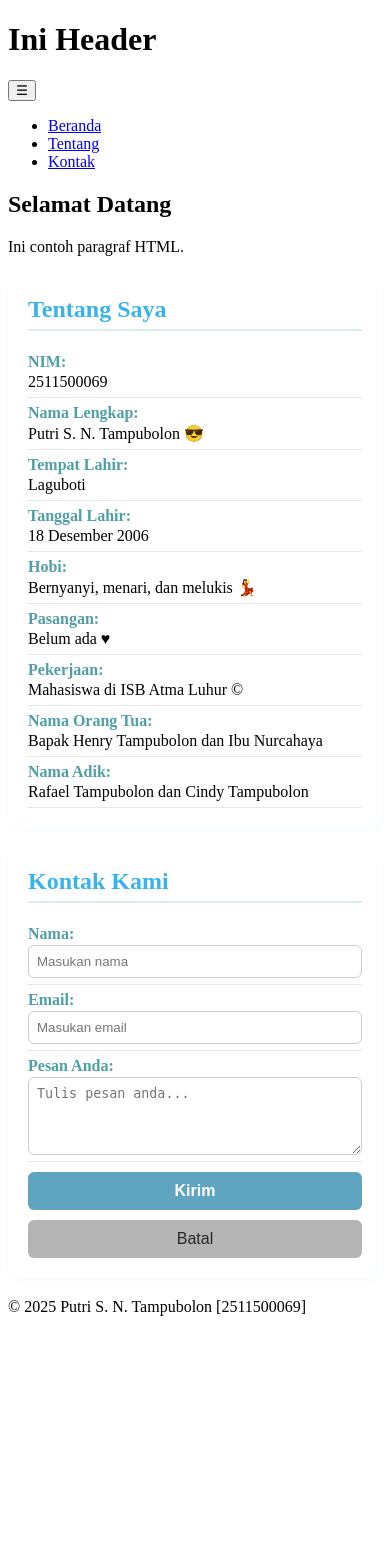
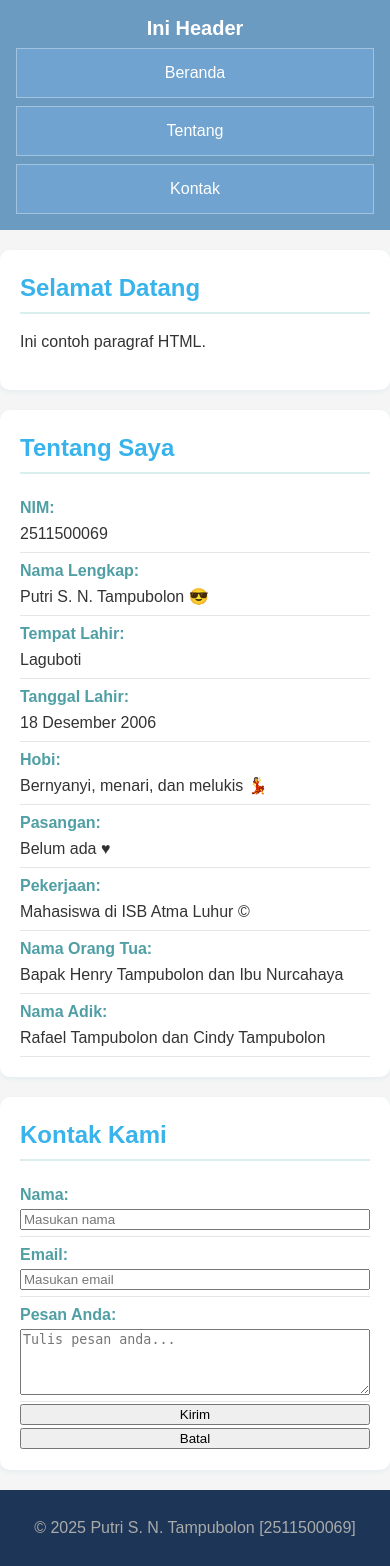
Before and after one commit to 2511500069-svg/2511500069-PWD-TI1B-2526O, a PHP site: page /pertemuan-05/index.html in a window 390 px wide. Before the commit the page ends 1316 px from the top, so only its background shows below. Run offline with PHP 8.4, Linux system fonts and the light colour scheme.

Commit message:
styling class menu-hamburger

```diff
--- a/pertemuan-05/index.html
+++ b/pertemuan-05/index.html
@@ -1,69 +1,11 @@
 <!DOCTYPE html>
 <html lang="en">
+
 <head>
   <meta charset="UTF-8">
   <meta name="viewport" content="width=device-width, initial-scale=1.0">
   <title>Judul Halaman</title>
-  <style>
-  #about,
-  #contact {
-    background-color: #ffff;
-    border-radius: 10px;
-    padding: 20px;
-    max-width: 700px;
-    margin: 20px auto;
-    box-shadow: 0 2px 5px rgba(145, 219, 238, 0.1);
-  }
-
-  #about h2,
-  #contact h2 {
-     color: #38b3ec;
-     border-bottom: 2px solid #dbeeee;
-     padding-bottom: 6px;
-     margin-top: 0;
-     margin-bottom: 16px;
-  }
-
-  #about p,
-  #contact label {
-    display: flex;
-    justify-content: flex-start;
-    align-items: baseline;
-    margin: 0;
-    padding: 6px 0;
-    border-bottom: 1px solid #e6e6e6;
-  }
-
-  #about strong,
-  #contact label>span {
-    min-width: 180px;
-    color: #4f9fa5;
-    font-weight: 600;
-    text-align: right;
-    padding-right: 16px;
-    flex-shrink: 0;
-  }
-
-  @media (max-width: 600px) {
-    #about p,
-    #contact label {
-        flex-direction: column;
-        align-items: flex-start;
-    }
-
-    #about strong,
-    #contact label>span {
-        text-align: left;
-        padding-right: 0;
-        margin-bottom: 2px;
-    }
-  }
-  #contact input,
-#contact textarea,
-#contact button {
-width: 100%;
-}
- </style>
+  <link rel="stylesheet" href="style.css">
 </head>
 
 <body>
@@ -72,17 +14,16 @@
     <button class="menu-toggle" id="menuToggle" aria-label="Togel Navigation">
       &#9776;
     </button>
+
     <nav>
       <ul>
         <li><a href="#home">Beranda</a></li>
         <li><a href="#about">Tentang</a></li>
         <li><a href="#contact">Kontak</a></li>
       </ul>
-   </nav></header>
-   <main></main>
-   <footer></footer>
-</body>
-</html>
+    </nav>
+  </header>
+<main>
 <section id="home">
   <h2>Selamat Datang</h2>
   <p>Ini contoh paragraf HTML.</p>
@@ -115,51 +56,10 @@
     <button type="reset">Batal</button>
   </form>
 </section>
-<style>
-#contact input,
-#contact textarea {
-flex: 1;
-border: 1px solid #ccc;
-border-radius: 6px;
-padding: 8px;
-color: #042e41;
-font-weight: normal;
-margin: 0;
-box-sizing: border-box;
-}
-#contact button {
-margin-top: 10px;
-display: inline-block;
-padding: 10px 24px;
-font-size: 16px;
-border-radius: 6px;
-cursor: pointer;
-border: none;
-transition: all 0.3s ease;
-margin-right: 8px;
-}
-#contact button[type="submit"] {
-background-color: #5fa4c0;
-color: #fff;
-font-weight: 600;
-}
-#contact button[type="reset"] {
-background-color: #b4b4b4;
-color: #272727;
-font-weight: 500;
-}
-#contact button[type="submit"]:hover {
-background-color: #7ff5fd;
-transform: translateY(-1px);
-box-shadow: 0 2px 6px rgba(0, 0, 0, 0.2);
-}
-#contact button[type="reset"]:hover {
-background-color: #cccccc;
-transform: translateY(-1px);
-}
-</style>
+
 </main>
 <footer>
   <p>&copy; 2025 Putri S. N. Tampubolon [2511500069]</p>
 </footer>
 </body>
+</html>
--- a/pertemuan-05/style.css
+++ b/pertemuan-05/style.css
@@ -12,7 +12,7 @@
 
 header {
   background: #6c9bc2;
-    color:#fff;
+  color: #fff;
   padding: 20px;
   text-align: center;
 }
@@ -76,7 +76,16 @@
   flex-shrink: 0;
 }
 
+.menu-toggle{
+  display: none;
+  background: none;
+  border: none;
+  color: #fff;
+  font-size: 28px;
+  cursor: pointer;
+}
 @media (max-width: 600px) {
+
   #about p,
   #contact label {
     flex-direction: column;
@@ -90,11 +99,13 @@
     margin-bottom: 2px;
   }
 }
+
 #contact input,
 #contact textarea,
 #contact button {
   width: 100%;
 }
+
 footer {
   background: #1d3657;
   color: #aaa;
@@ -148,3 +159,4 @@
     background: rgba(255, 255, 255, .08);
     backdrop-filter: saturate(120%);
   }
+}
```
Also changed, not shown: pertemuan-05/Untitled-1.css (added, +48 -0 lines), pertemuan-05/README.md. Lines whose indentation alone changed are shown as unchanged.
